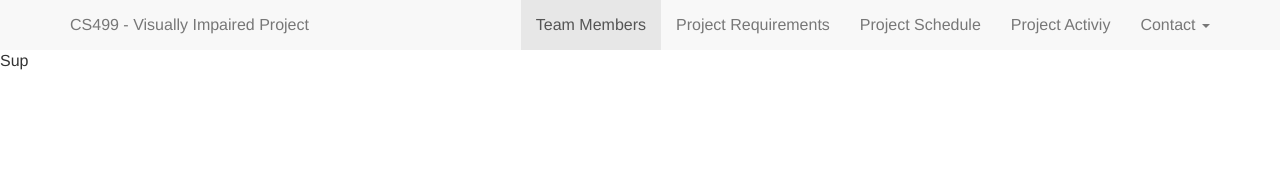
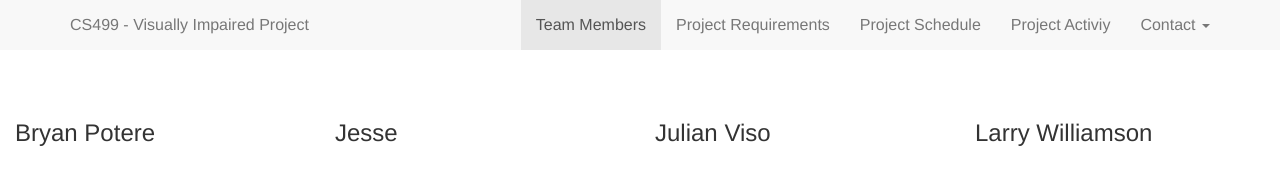
Before and after one commit to CS499UK/CS499UK.github.io, a plain HTML site: page members/index.html in a window 1280 px wide. Drawn offline with nearby package versions, Linux system fonts and the light colour scheme.

Commit message:
members page adding grids

```diff
--- a/members/index.html
+++ b/members/index.html
@@ -53,9 +53,39 @@
 		</div>
 	</div>
 
+	<div class="largeSpacer"></div>
+	<div class="col-md-3">
+		<div class="head">
+			<h3>Bryan Potere</h3>
+		</div>
+		<div class="mediumSpacer"></div>
 
- Sup
+	</div>
+
+	<div class="col-md-3">
+		<div class="head">
+			<h3>Jesse</h3>
+		</div>
+		<div class="mediumSpacer"></div>
+	</div>
+
+	<div class="col-md-3">
+		<div class="head">
+			<h3>Julian Viso</h3>
+		</div>
+		<div class="mediumSpacer"></div>
+	</div>
+
+	<div class="col-md-3">
+		<div class="head">
+			<h3>Larry Williamson</h3>
+		</div>
+		<div class="mediumSpacer"></div>
+	</div>
+
+
 	<script src="https://ajax.googleapis.com/ajax/libs/jquery/1.11.0/jquery.min.js"></script>
 	<script src="../bootstrap-3.1.1-dist/js/bootstrap.min.js"></script>
+
 </body>
 </html>
```
Also changed, not shown: activity/index.html (+3 -1 lines), index.html (+1 -0 lines), requirements/index.html (+3 -0 lines), schedule/index.html (+3 -1 lines).
